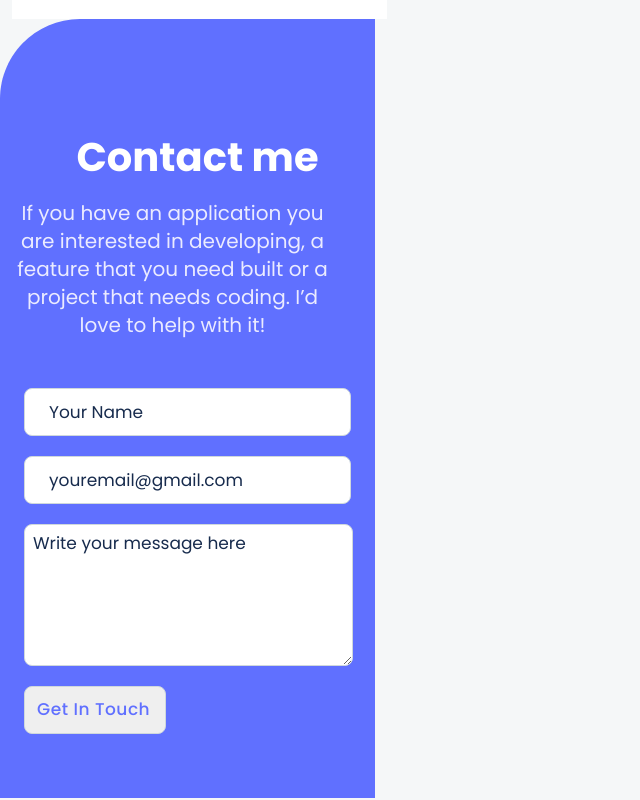
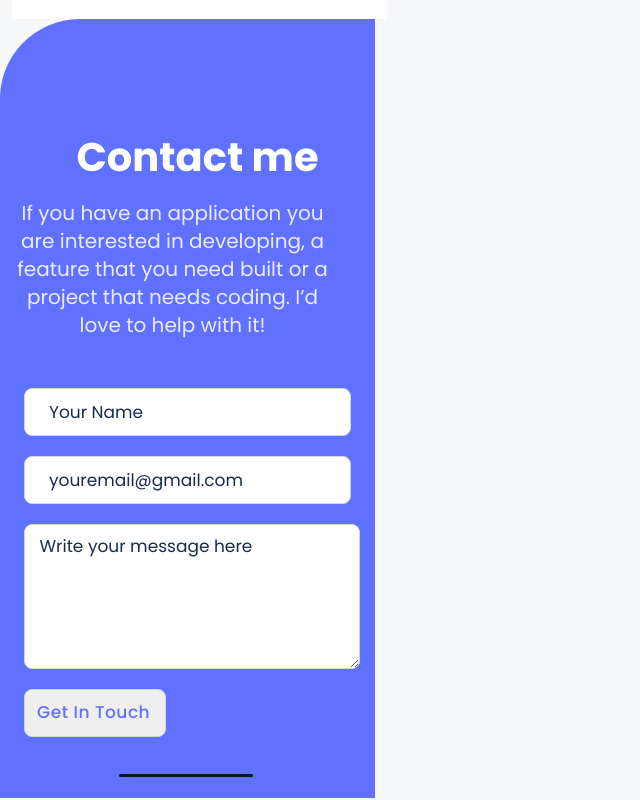
Before and after one commit to Harr-is/Portfolio, a website: page index.html in a window 1280 px wide. Shown: the part 4531-5331 px from the top of the page, without its empty margins (0-640 px from the left). Drawn offline with Linux system fonts and the light colour scheme; a web font is replaced by a local one.

Commit message:
Pull request from collaborator, Added Footer, linter errors fix

```diff
--- a/index.html
+++ b/index.html
@@ -174,7 +174,7 @@
                     If you have an application you are interested in developing, a feature that you need built or a project that needs coding.
         I’d love to help with it!
         </div>
-        <form class="contactForm">
+        <form class="contactForm" action="https://formspree.io/f/xrgwopeo" method="post">
             <input class="name" type="text" placeholder="Your Name" required maxlength="30">
             <input class="email" type="email" placeholder="youremail@gmail.com" required >
             <textarea class="feedback" placeholder="Write your message here" name="feedback" cols="30" rows="10" required maxlength="500"></textarea>
@@ -182,7 +182,9 @@
                         Get In Touch
             </button>
         </form>
-
+        <footer class="footBar">
+            <img src="Shape.png" alt="Footer Image">
+        </footer>
     </section>
 </body>
 </html>
--- a/style.css
+++ b/style.css
@@ -441,15 +441,15 @@ body {
   background: var(--neutrals-n-40, #dfe1e6);
 }
 
-.contact{
+.contact {
   width: 375px;
   height: 779px;
   flex-shrink: 0;
-fill: var(--primary-b-400, #6070FF);
-background-image: url(Contact\ me.svg) ;
+  fill: var(--primary-b-400, #6070ff);
+  background-image: url(Contact\ me.svg);
 }
 
-.contact_text{
+.contact_text {
   display: flex;
   width: 375px;
   padding: 110px 5px 14px;
@@ -457,24 +457,23 @@ background-image: url(Contact\ me.svg) ;
   flex-direction: column;
   justify-content: center;
   flex-shrink: 0;
-  color: var(--neutrals-n-0, #FFF);
+  color: var(--neutrals-n-0, #fff);
   text-align: center;
   text-indent: 10px;
-
-font-family: Poppins;
+  font-family: 'Poppins', sans-serif;
   font-size: 40px;
   font-style: normal;
   font-weight: 700;
   line-height: 52px;
 }
 
-.contact_text2{
+.contact_text2 {
   width: 325px;
   height: 137px;
   flex-shrink: 0;
-color: var(--primary-b-50, #EBEBFF);
+  color: var(--primary-b-50, #ebebff);
   text-align: center;
-font-family: Poppins;
+  font-family: 'Poppins', sans-serif;
   font-size: 20px;
   font-style: normal;
   font-weight: 400;
@@ -570,9 +569,29 @@ textarea {
   font-style: normal;
   font-weight: 400;
   line-height: 24px;
+  padding-left: 2%;
+  padding-top: 1%;
 }
 
 textarea:focus,
 input:focus {
   outline:  none;
 }
+
+.footBar {
+  display: flex;
+  width: 132px;
+  height: 34px;
+  padding: 21px 121px 8px 120px;
+  justify-content: center;
+  align-items: center;
+  flex-shrink: 0;
+}
+
+.footBar img {
+  width: 134px;
+  height: 3px;
+  flex-shrink: 0;
+  border-radius: 10px;
+  background: var(--mono-black, #0d151e);
+}
```
Also changed, not shown: Shape.png (added). Lines whose indentation alone changed are shown as unchanged.
